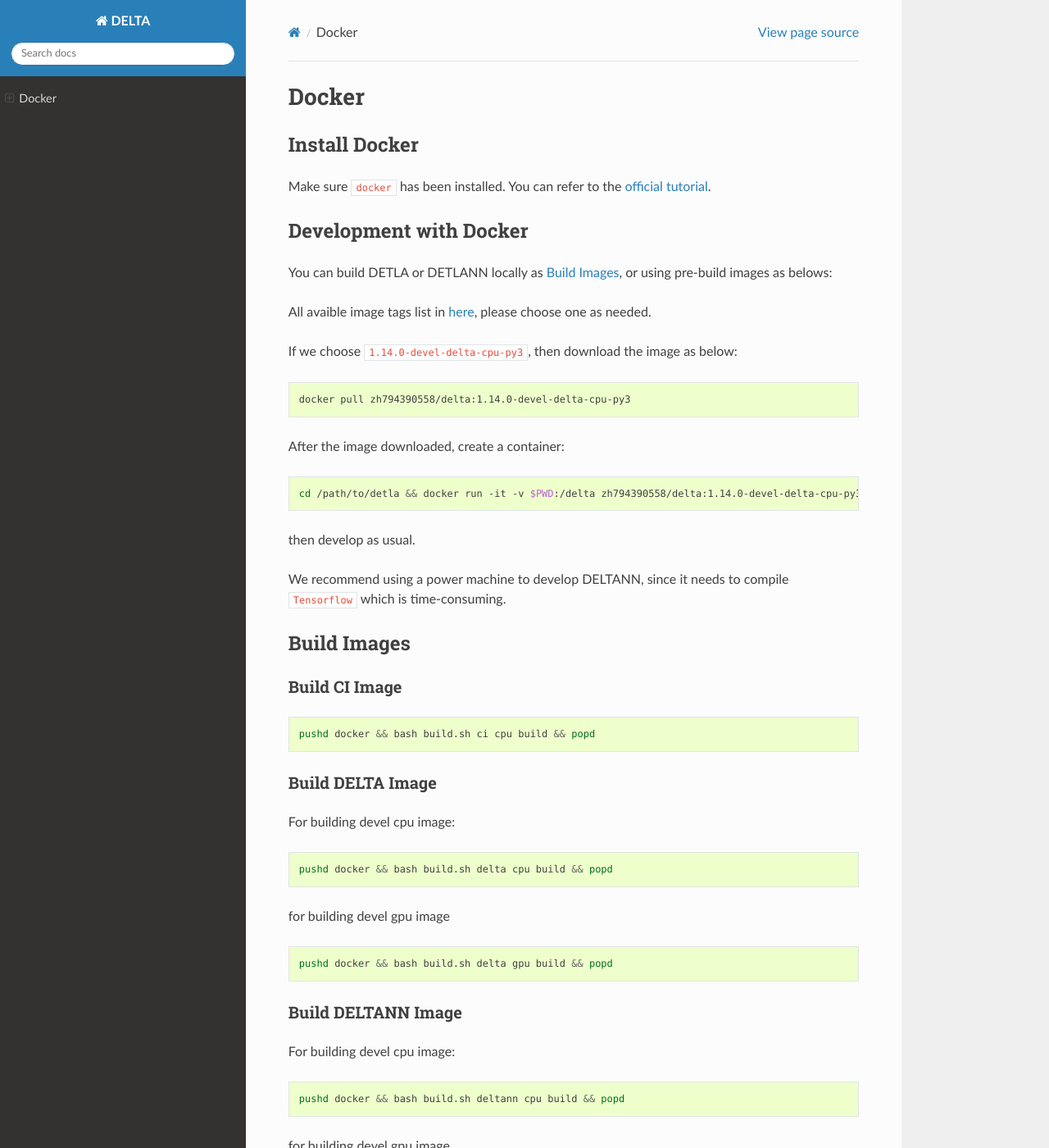
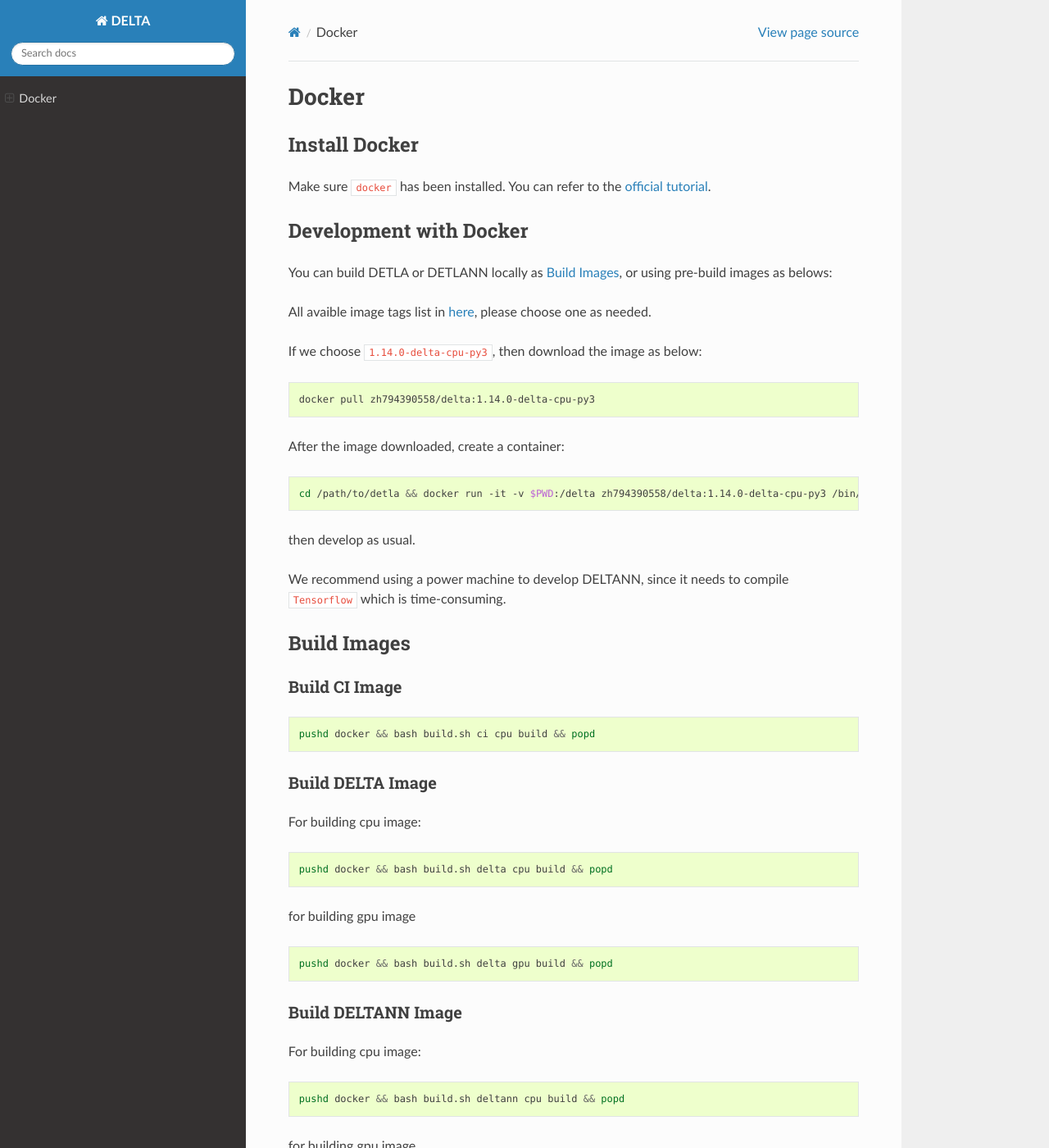
Before and after one commit to Delta-ML/delta, a Sphinx documentation site: the page built from docs/development/docker.md, in a window 1280 px wide and 1400 px high. Shown: the whole window at 82% size. Built offline with Sphinx 7.4.7 and the Read the Docs theme 2.0.0, drawn with Linux system fonts in a browser that asks for light colours.

Commit message:
fix doc of docker

````diff
--- a/docs/development/docker.md
+++ b/docs/development/docker.md
@@ -12,16 +12,16 @@
 All avaible image tags list in [here](https://cloud.docker.com/repository/docker/zh794390558/delta/tags),
 please choose one as needed.
 
-If we choose `1.14.0-devel-delta-cpu-py3`, then download the image as below:
+If we choose `1.14.0-delta-cpu-py3`, then download the image as below:
 
 ```bash
-docker pull zh794390558/delta:1.14.0-devel-delta-cpu-py3
+docker pull zh794390558/delta:1.14.0-delta-cpu-py3
 ```
 
 After the image downloaded, create a container:
 
 ```bash
-cd /path/to/detla && docker run -it -v $PWD:/delta zh794390558/delta:1.14.0-devel-delta-cpu-py3 /bin/bash
+cd /path/to/detla && docker run -it -v $PWD:/delta zh794390558/delta:1.14.0-delta-cpu-py3 /bin/bash
 ```
 
 then develop as usual.
@@ -39,13 +39,13 @@
 
 ### Build DELTA Image
 
-For building devel cpu image:
+For building cpu image:
 
 ```bash
 pushd docker && bash build.sh delta cpu build && popd
 ```
 
-for building devel gpu image
+for building gpu image
 
 ```bash
 pushd docker && bash build.sh delta gpu build && popd
@@ -53,13 +53,13 @@
 
 ### Build DELTANN Image
 
-For building devel cpu image:
+For building cpu image:
 
 ```bash
 pushd docker && bash build.sh deltann cpu build && popd
 ```
 
-for building devel gpu image
+for building gpu image
 
 ```bash
 pushd docker && bash build.sh deltann gpu build && popd
````
